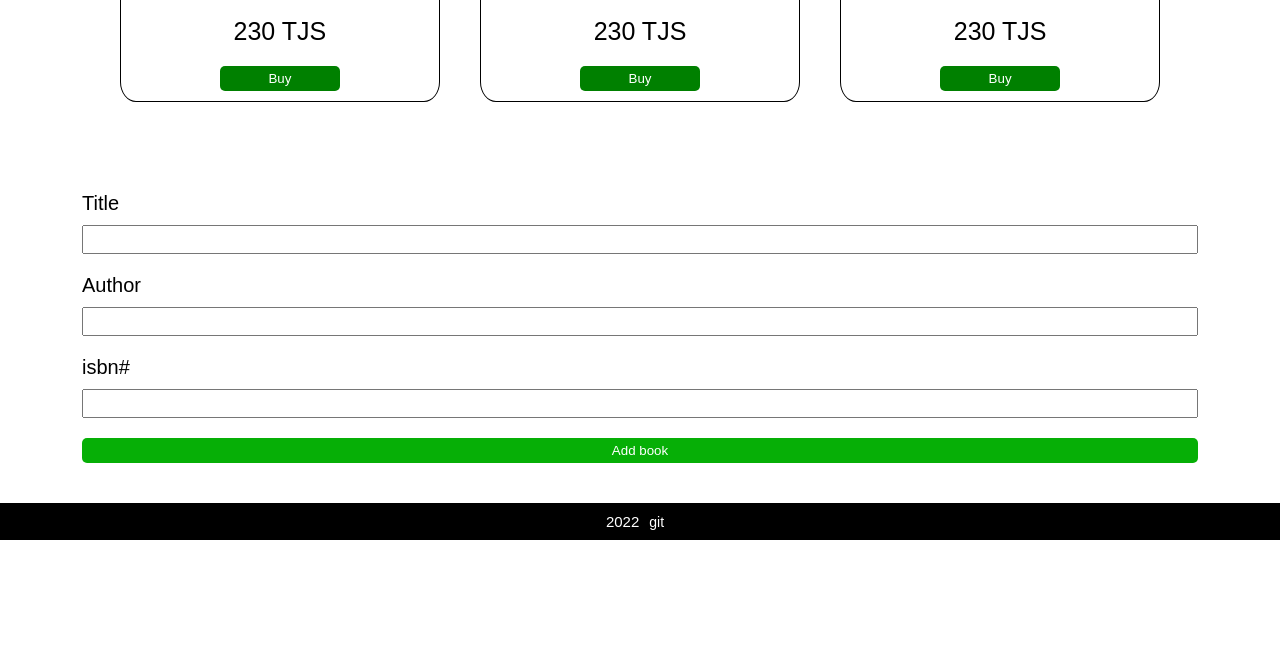
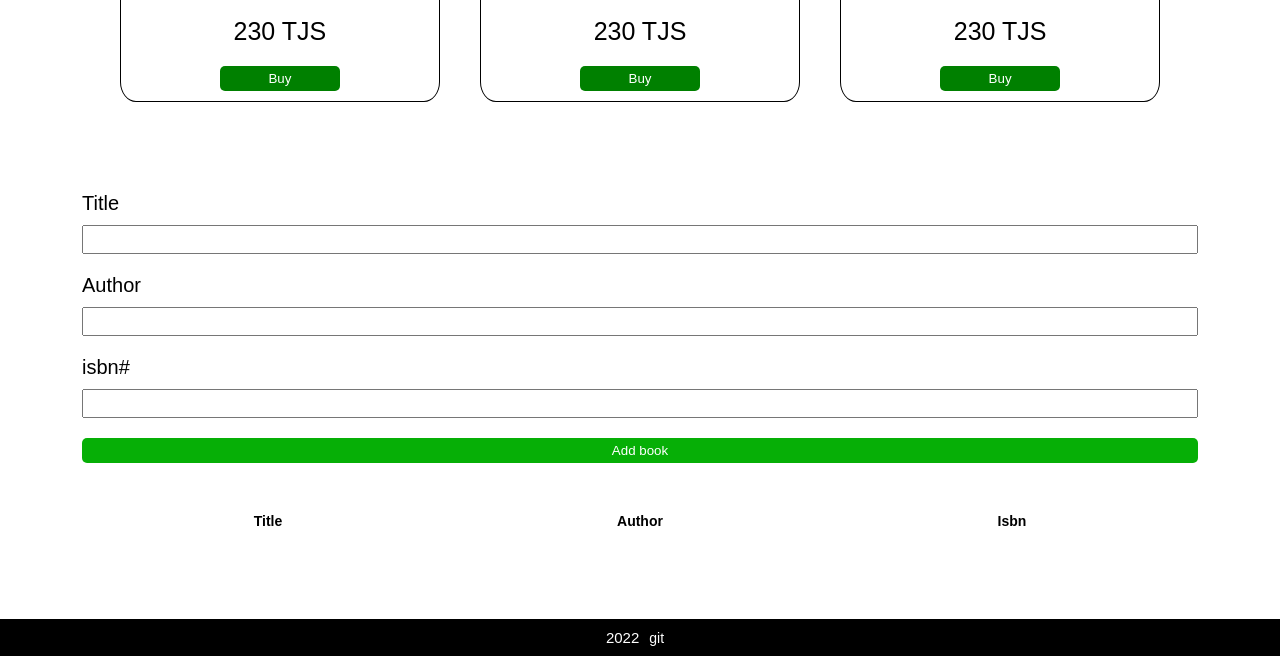
Before and after one commit to islom-sattorov/book-store, a plain HTML site: page index.html in a window 1280 px wide. Shown: the part 7068-7724 px from the top of the page. Before the commit the page ends 7608 px from the top, so only its background shows below. Drawn offline with Linux system fonts and the light colour scheme.

Commit message:
add: section grid

```diff
--- a/index.js
+++ b/index.js
@@ -428,6 +428,24 @@ submitBtn.className = "submit__btn";
 bookForm.appendChild(submitBtn);
 
 // Grid
+let sectionTable = document.createElement('div');
+sectionTable.className = "section-grid";
+globalContainerSection.appendChild(sectionTable);
+
+let sectionTableTitle = document.createElement('h4');
+sectionTableTitle.className = "grid__title";
+sectionTableTitle.innerHTML = "Title"
+sectionTable.appendChild(sectionTableTitle);
+
+let sectionTableAuthor = document.createElement('h4');
+sectionTableAuthor.className = "grid__title";
+sectionTableAuthor.innerHTML = "Author"
+sectionTable.appendChild(sectionTableAuthor);
+
+let sectionTableIsbn = document.createElement('h4');
+sectionTableIsbn.className = "grid__title";
+sectionTableIsbn.innerHTML = "Isbn"
+sectionTable.appendChild(sectionTableIsbn);
 
 
 
--- a/main.scss
+++ b/main.scss
@@ -209,10 +209,15 @@ label{
         }
     }
 
+    #{&}-grid{
+        display: grid;
+        grid-template-columns: repeat(3, 1fr);
+        padding: 50px 0;
+        text-align: center;
+        font-size: 1.4rem;
+    }
+
 }
-
-
-
 
 
 // FOOTER
```
Also changed, not shown: main.css, 1 other file.
